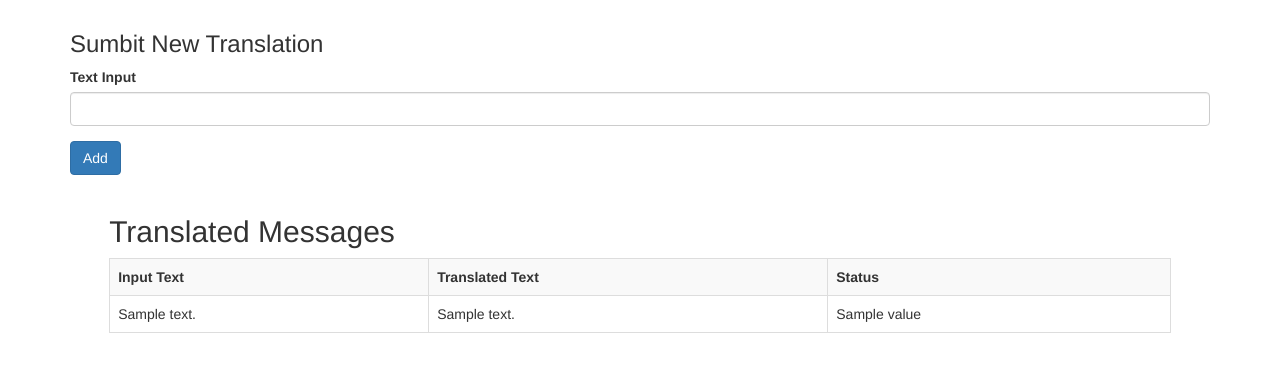
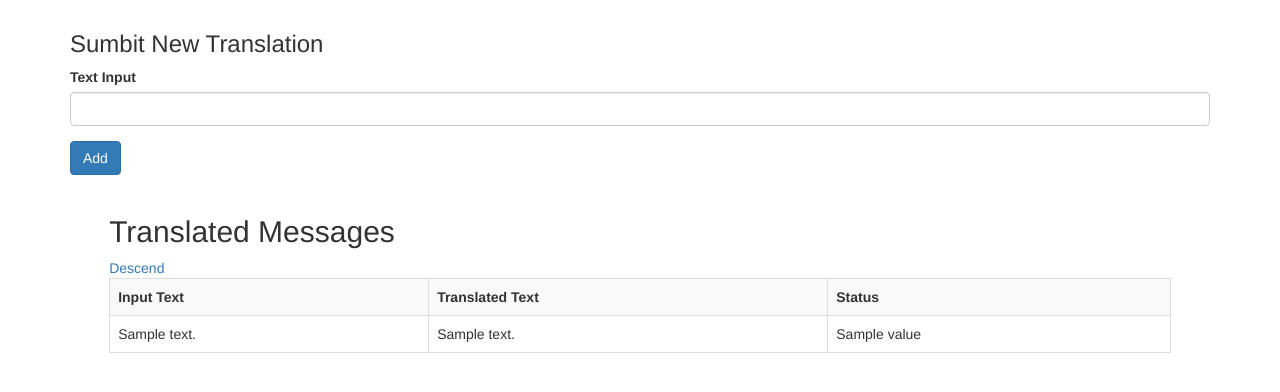
Before and after one commit to Unbabel/backend-coding-challenge, a Flask app: template app/templates/index.html in a window 1280 px wide. Shown: the part 59-451 px from the top of the page. Run offline with Flask 2, Linux system fonts and the light colour scheme; tables that the repository leaves empty hold one stand-in row (values such as "Sample post"); the template is opened without the code that fills it: values that come from a table or form of the project are taken from there, most other values are stand-ins (such as "Sample title", 1, 10 or a date in 2020); parts of the project's set-up code (start-up, migrations or seed data) failed here and were passed over; some libraries are stand-ins or nearby versions.

Commit message:
Add link to order by char lenght

```diff
--- a/app/frontend/routes.py
+++ b/app/frontend/routes.py
@@ -1,4 +1,4 @@
-from flask import Blueprint, render_template, request, flash
+from flask import Blueprint, render_template, request, flash, url_for, redirect
 
 from app.core.utils import get_translations, store_translation_in_database
 from app.frontend.forms import SubmitTranslationsForm
@@ -20,4 +20,5 @@ def home_page():
         except Exception:
             flash('An error happen while adding the translation. Please try again later.', category='danger')
 
-    return render_template('index.html', form=form, translations=get_translations())
+    descend = True if request.args.get('order') == 'desc' else False
+    return render_template('index.html', form=form, translations=get_translations(descend=descend), descend=descend)
--- a/app/templates/index.html
+++ b/app/templates/index.html
@@ -39,6 +39,11 @@
         <div class="row">
             <div class="col-md-10 col-md-offset-1">
                 <h2>Translated Messages</h2>
+                {% if descend %}
+                    <a href="/?order=asc">Ascend</a>
+                {% else %}
+                    <a href="/?order=desc">Descend</a>
+                {% endif %}
                 <table class="table table-striped table-bordered table-hover">
                     <tr>
                         <th>Input Text</th>
```
